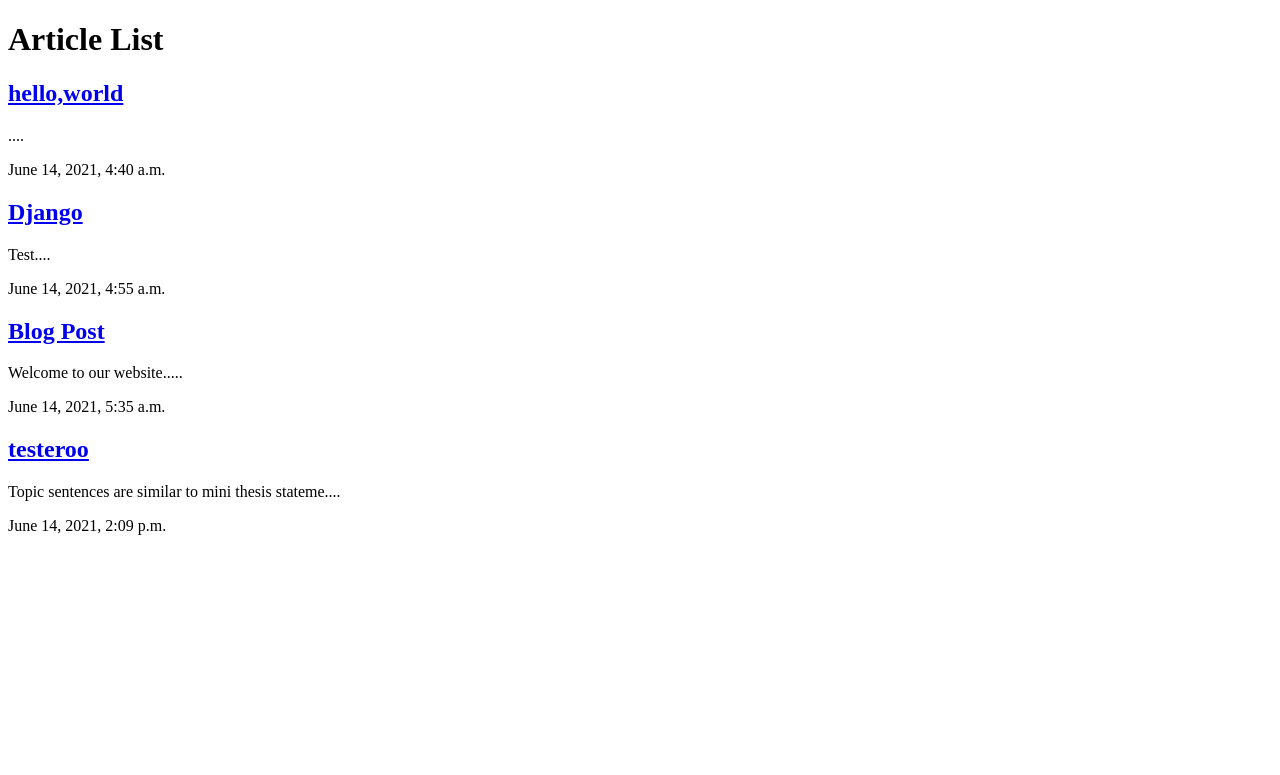
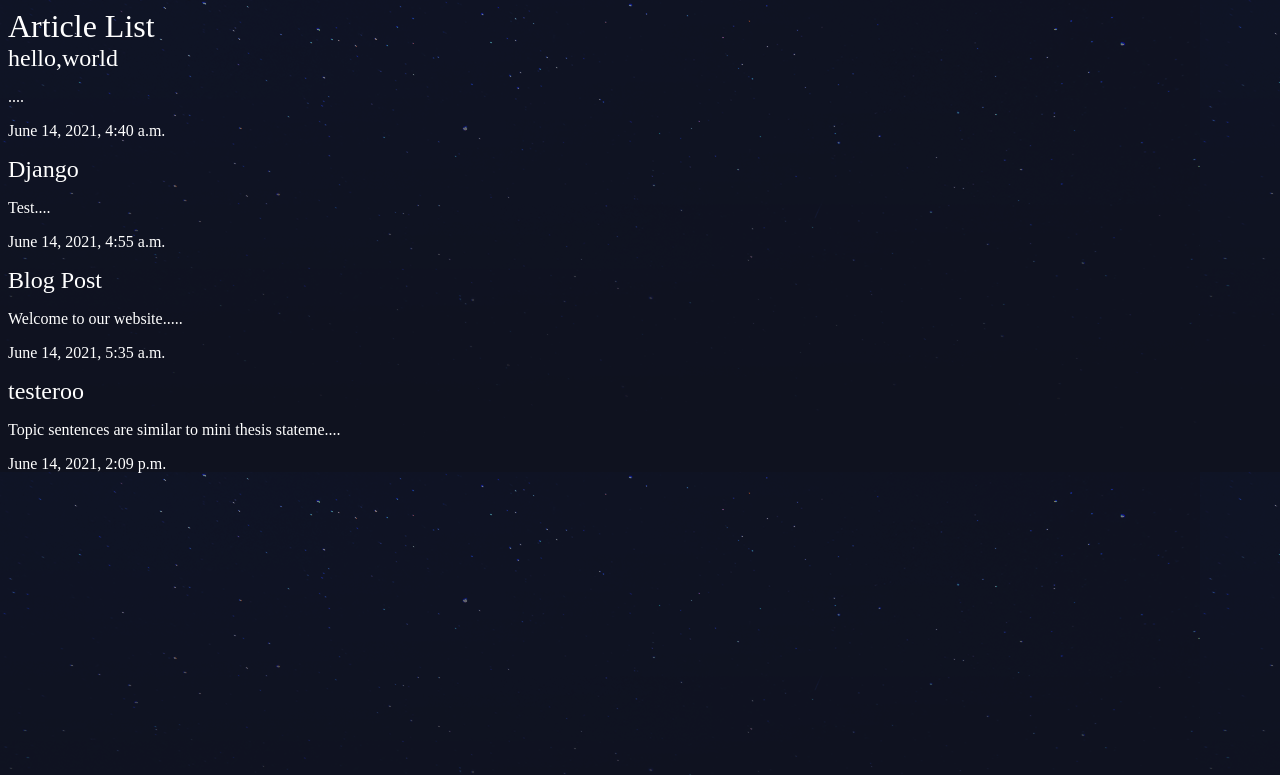
Before and after one commit to anojan1996/Django-Blog-Post, a Django app: page /articles/ in a window 1280 px wide. Shown: the top 775 px of the page. Run offline with Django 3.2, Linux system fonts and the light colour scheme; data comes from the database, SQL or seed files in the repository.

Commit message:
static files and images

```diff
--- a/articles/templates/articles/article_list.html
+++ b/articles/templates/articles/article_list.html
@@ -1,8 +1,11 @@
+{% load static %}
+
 <!DOCTYPE html>
 <html lang="en">
 <head>
     <meta charset="UTF-8">
     <title>Article</title>
+    <link rel="stylesheet" href="{% static 'style.css' %}">
 </head>
 <body>
     <h1> Article List</h1>
--- /dev/null
+++ b/assets/style.css
@@ -0,0 +1,20 @@
+body{
+    background-color: #0f121f;
+    background-image: url(stars.png);
+    background-repeat-y: no-repeat;
+    color: #fff;
+}
+
+body *{
+    font-family: Ubuntu;
+}
+
+h1, h2, h3, h4, h5{
+    font-weight: normal;
+    margin: 0;
+}
+
+a, a:hover, a:visited{
+    color: #fff;
+    text-decoration: none;
+}
--- a/blogpost/urls.py
+++ b/blogpost/urls.py
@@ -16,6 +16,7 @@
 from django.contrib import admin
 from django.urls import path,include
 from . import views
+from django.contrib.staticfiles.urls import staticfiles_urlpatterns
 
 urlpatterns = [
     path('admin/', admin.site.urls),
@@ -24,4 +25,6 @@
     path('', views.homepage),
 ]
 
+urlpatterns += staticfiles_urlpatterns()
+
 # python manage.py createsuperuser
```
Also changed, not shown: blogpost/settings.py (+5 -6 lines), assets/stars.png (added).
